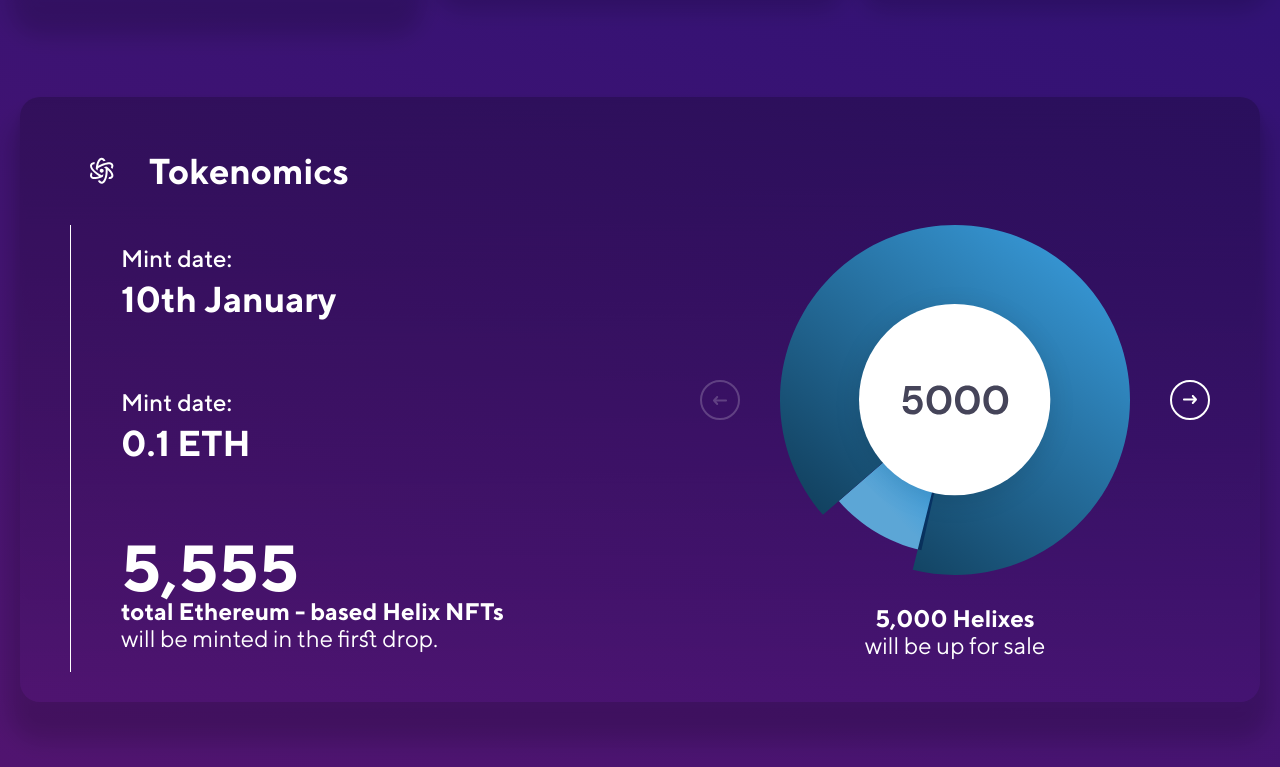
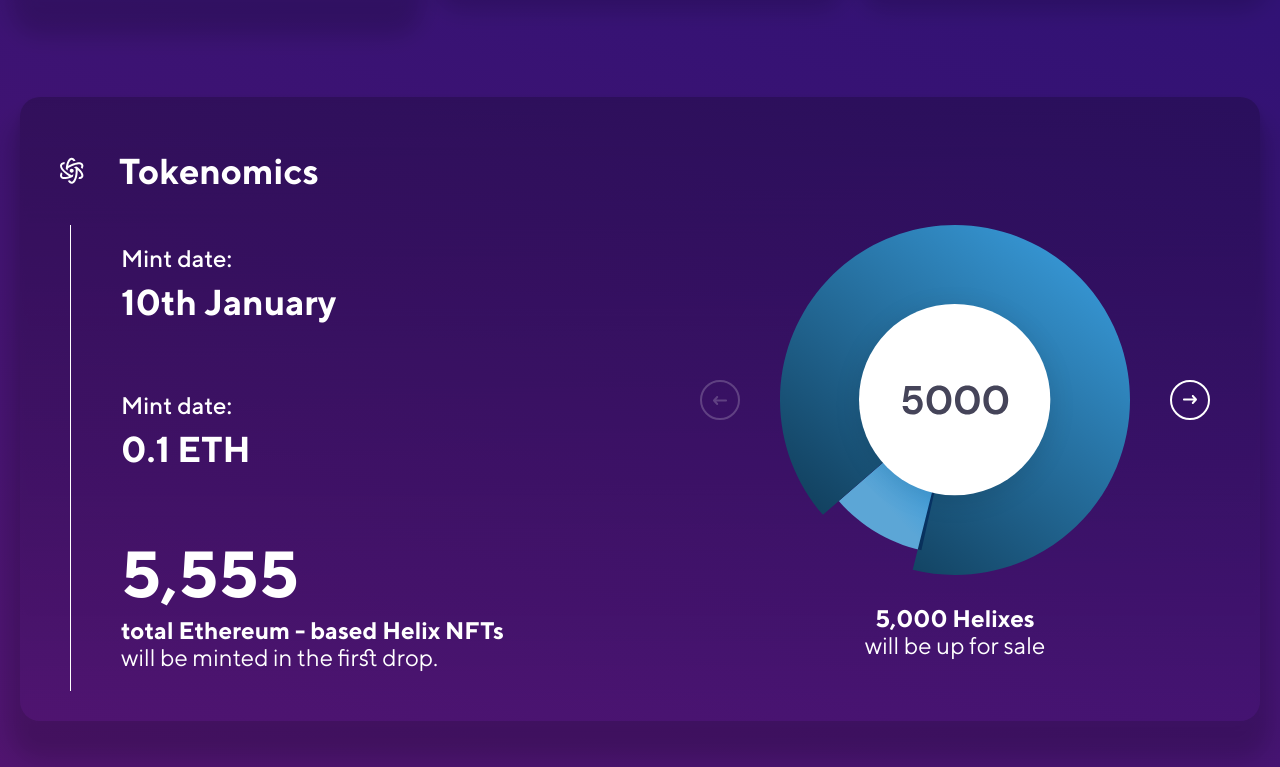
Before and after one commit to Lobovem/Landing-meta-helix, a plain HTML site: page index.html in a window 1280 px wide. Shown: the part 3533-4300 px from the top of the page. Drawn offline with nearby package versions, Linux system fonts and the light colour scheme.

Commit message:
Подлечил tokenomics

```diff
--- a/assets/scss/main/_tokenomics.scss
+++ b/assets/scss/main/_tokenomics.scss
@@ -8,7 +8,7 @@
     margin-bottom: 100px;
 
     @include lg {
-      padding: 30px;
+      padding: 20px;
     }
     &::after {
       position: absolute;
@@ -46,11 +46,14 @@
 
   &__decor-title-box {
     margin-bottom: 30px;
+    margin-left: -30px;
+
     position: relative;
     z-index: 1;
 
     @include lg {
       flex-direction: column;
+      margin-left: 0;
     }
   }
 
@@ -71,8 +74,16 @@
       border-left: 1px solid white;
     }
     @include lg {
-      border-bottom: 1px solid white;
+      border-top: 1px solid $color-white;
+      border-bottom: 1px solid $color-white;
       text-align: center;
+      margin-bottom: 30px;
+      padding-top: 50px;
+    }
+
+    @include md {
+      padding-top: 35px;
+      margin-bottom: 0px;
     }
   }
 
@@ -171,7 +182,7 @@
 }
 
 .info-box-tokenomics {
-  max-width: 440px;
+  width: 100%;
   @include md {
   }
   &__wrap {
@@ -184,7 +195,7 @@
     color: #ffffff;
 
     @include md-min {
-      margin-bottom: 7px;
+      margin-bottom: 10px;
     }
     @include md {
       font-size: 16px;
@@ -201,7 +212,7 @@
 
     @include md {
       font-size: 24px;
-      margin-bottom: 50px;
+      margin-bottom: 40px;
       font-weight: 500;
     }
   }
@@ -211,14 +222,16 @@
     font-size: 65px;
     line-height: 48px;
     color: #ffffff;
-    margin-bottom: 25px;
     margin-top: 80px;
 
+    @include md-min {
+      margin-bottom: 20px;
+    }
+
     @include md {
-      margin-top: 50px;
+      margin-top: 30px;
       font-size: 36px;
       line-height: 48px;
-      margin-bottom: 15px;
     }
   }
 
@@ -230,13 +243,19 @@
 
     @include lg {
       margin-bottom: 50px;
+      margin-right: auto;
+      margin-left: auto;
     }
 
+    @include md {
+      font-weight: 400;
+      font-size: 16px;
+      line-height: 27px;
+      max-width: 270px;
+      margin-bottom: 20px;
+    }
     span {
       font-weight: 700;
-      @include md {
-        font-weight: 400;
-      }
     }
   }
 }
```
Also changed, not shown: assets/css/style.css.
